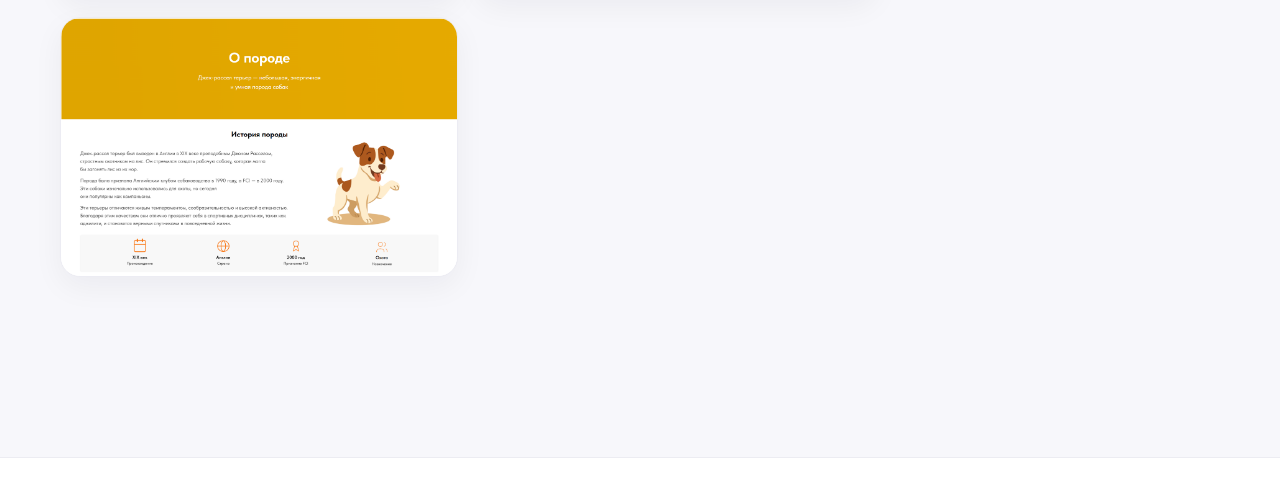
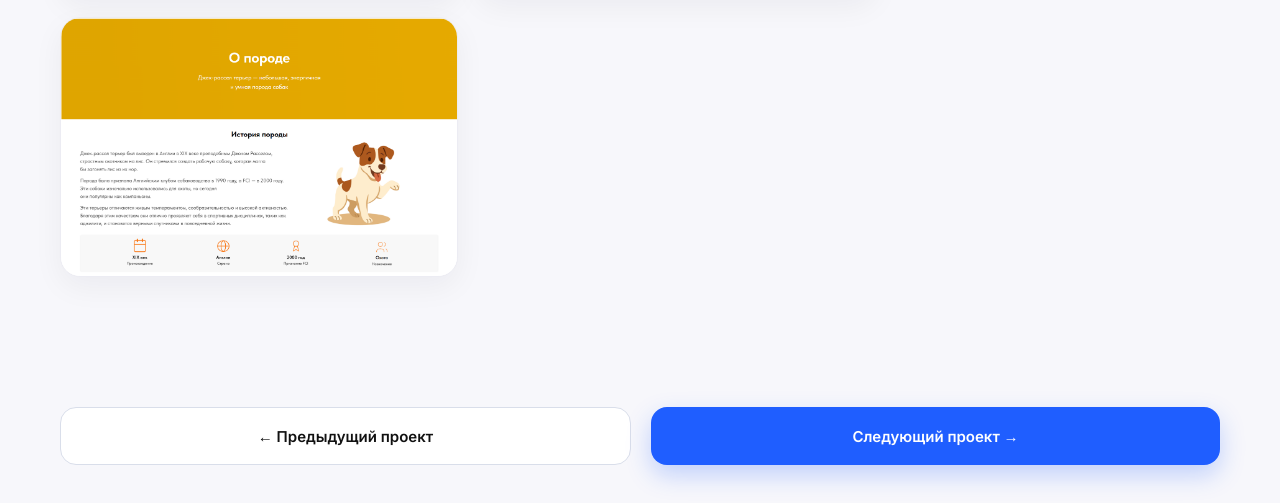
Before and after one commit to FABLEX25/itproject25, a plain HTML site: page index5.html in a window 1280 px wide. Shown: the part 1787-2290 px from the top of the page. Drawn offline with Linux system fonts and the light colour scheme.

Commit message:
FINAL2.0

```diff
--- a/index5.html
+++ b/index5.html
@@ -11,6 +11,7 @@
 
   <link rel="stylesheet" href="project.css" />
   <script src="script.js" defer></script>
+  <link rel="icon" type="image/png" href="IMG/Favikon.png">
 </head>
 <body>
 
@@ -115,13 +116,26 @@
               <div class="sidebar-buttons">
                 <a href="#" class="sidebar-btn sidebar-btn--primary">Посмотреть сайт</a>
               </div>
+
             </div>
           </aside>
         </div>
       </div>
     </section>
   </main>
+  <section class="project-switch">
+  <div class="container">
+    <div class="project-switch__wrap">
+      <a href="index9.html" class="project-switch__btn project-switch__btn--prev">
+        ← Предыдущий проект
+      </a>
 
+      <a href="index6.html" class="project-switch__btn project-switch__btn--next">
+        Следующий проект →
+      </a>
+    </div>
+  </div>
+</section>
   <footer class="footer">
   <div class="container">
     <div class="footer__top">
--- a/project.css
+++ b/project.css
@@ -479,6 +479,65 @@
   }
 }
 
+.project-switch {
+  padding: 40px 0 0;
+}
+
+.project-switch__wrap {
+  display: flex;
+  justify-content: space-between;
+  gap: 20px;
+}
+
+.project-switch__btn {
+  flex: 1;
+  min-height: 58px;
+  display: flex;
+  align-items: center;
+  justify-content: center;
+  border-radius: 16px;
+  font-size: 15px;
+  font-weight: 600;
+  text-align: center;
+  transition: 0.3s;
+}
+
+.project-switch__btn--prev {
+  background: #ffffff;
+  border: 1px solid #d9deea;
+  color: #111;
+}
+
+.project-switch__btn--prev:hover {
+  background: #f5f7fb;
+  transform: translateY(-2px);
+}
+
+.project-switch__btn--next {
+  background: #1f5eff;
+  color: #fff;
+  box-shadow: 0 10px 25px rgba(31, 94, 255, 0.25);
+}
+
+.project-switch__btn--next:hover {
+  transform: translateY(-2px);
+}
+
+@media (max-width: 768px) {
+  .project-switch {
+    padding: 30px 0 0;
+  }
+
+  .project-switch__wrap {
+    flex-direction: column;
+  }
+
+  .project-switch__btn {
+    min-height: 52px;
+    font-size: 14px;
+  }
+}
+
 @media (max-width: 992px) {
   .footer__top {
     flex-wrap: wrap;
```
Also changed, not shown: index.html (+1 -0 lines), index2.html (+1 -0 lines), index3.html (+1 -0 lines), index4.html (+1 -1 lines), index6.html (+13 -0 lines), index7.html (+13 -0 lines), index8.html (+13 -0 lines), index9.html (+13 -0 lines), IMG/Favikon.png (added).
